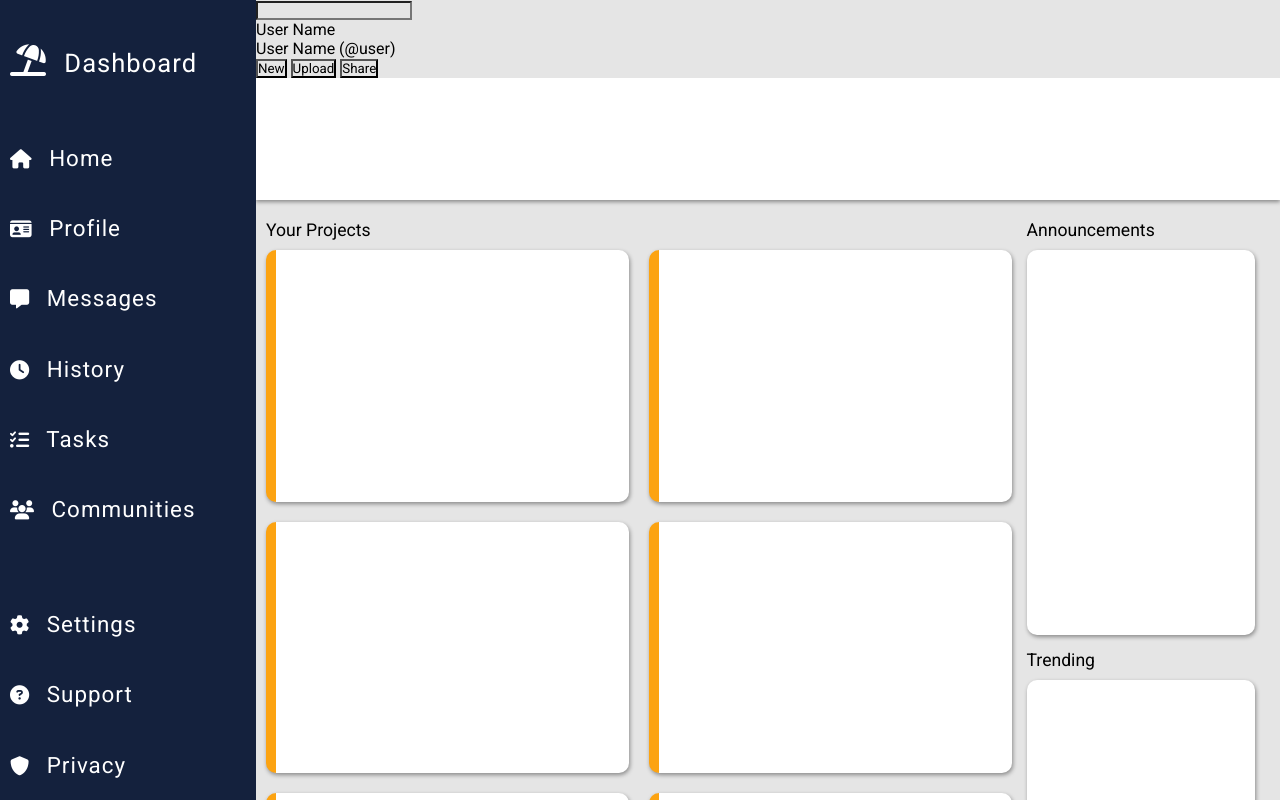
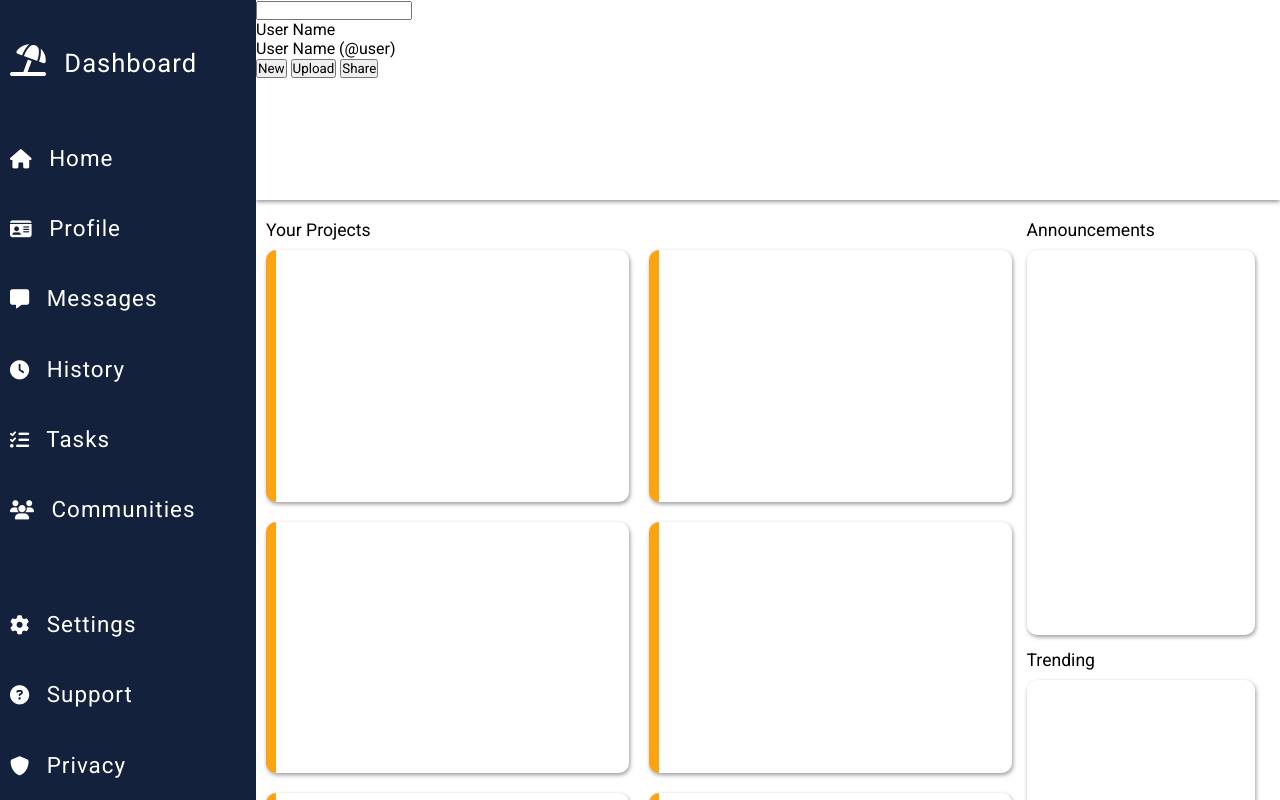
Before and after one commit to savwiley/adminDashboard, a plain HTML site: page index.html in a window 1280 px wide. Drawn offline with Linux system fonts and the light colour scheme.

Commit message:
remove background color on all elements

```diff
--- a/style.css
+++ b/style.css
@@ -14,7 +14,6 @@
 
 * {
   font-family: 'Roboto', sans-serif;
-  background: var(--background);
   margin: 0;
   padding: 0;
 }
@@ -52,7 +51,6 @@ body {
 }
 
 .item {
-  background: transparent;
   background-size: 0% 5px;
   background-position: 0%;
   color: var(--header);
@@ -69,7 +67,6 @@ body {
   background-repeat: no-repeat;
 }
 .item i {
-  background: transparent;
   font-size: 1.2rem;
   padding-right: 10px;
 }
@@ -116,6 +113,14 @@ body {
   grid-area: 1 / 2 / 2 / 6;
   box-shadow: 0 2px 4px rgba(0,0,0,0.4);
   z-index: 1;
+  display: grid;
+  grid-template-columns: 80% 20%;
+  grid-template-rows: repeat(2, 1fr);
+}
+
+.left,
+.right {
+  background: var(--header);
 }
 
 /* MAIN */
```
